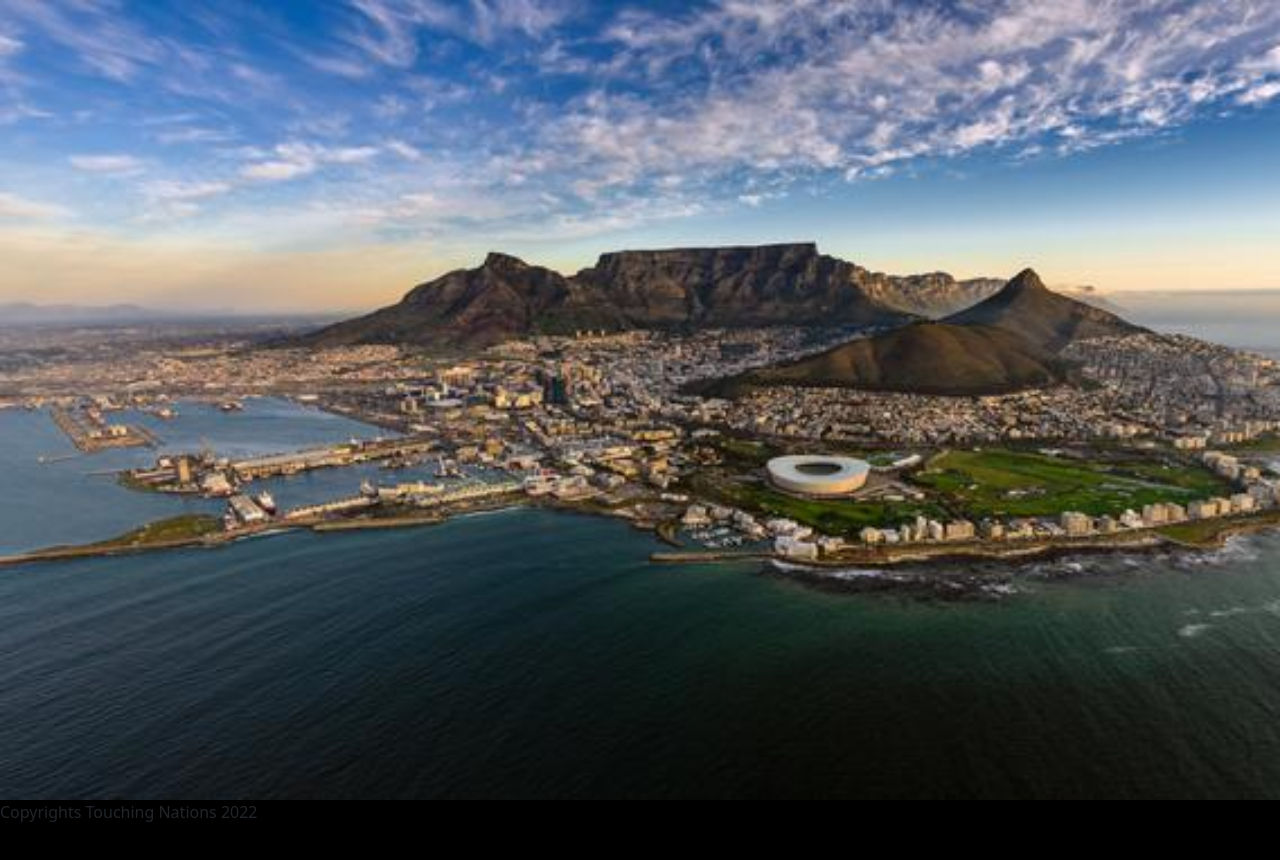
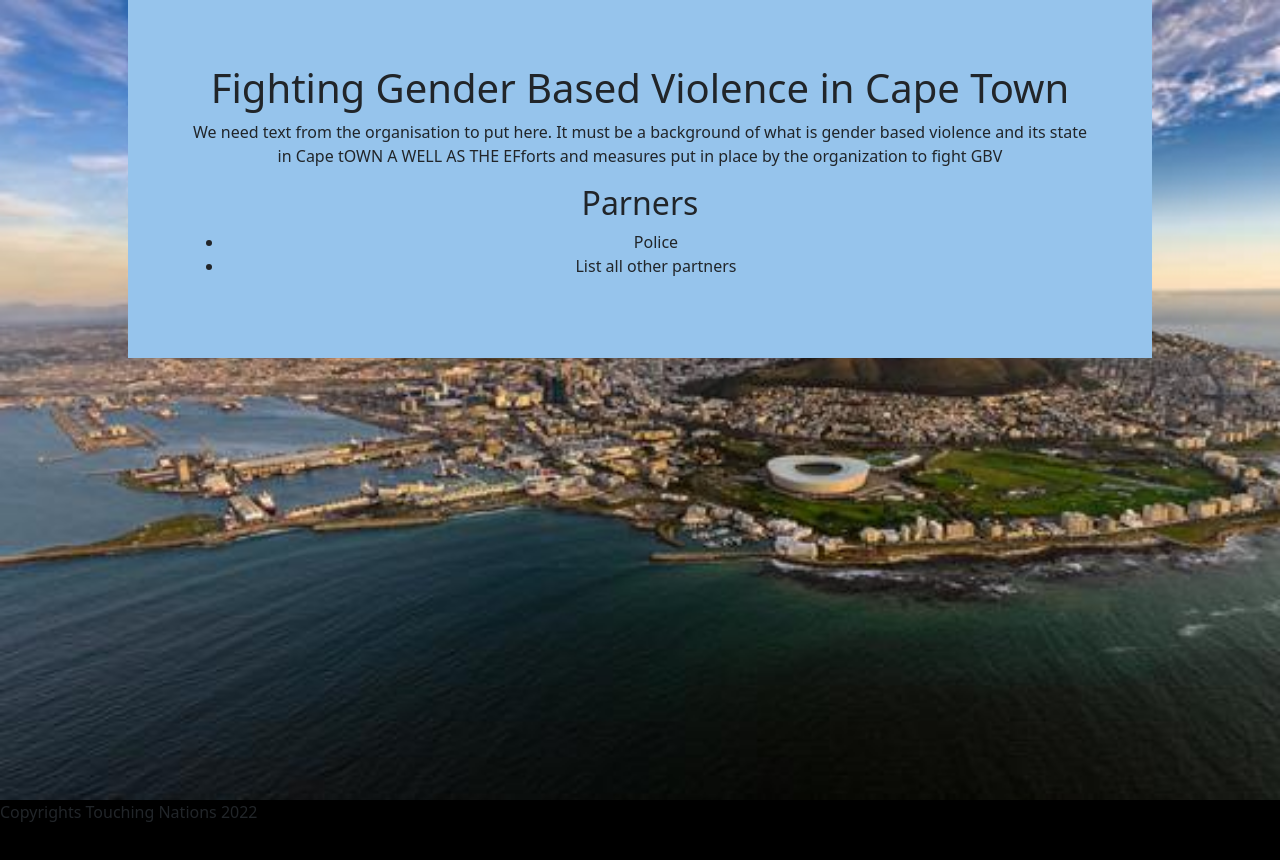
Before and after one commit to KudahShambare/GBV, a React (Create React App) app in the folder Start/front-end/: page / in a window 1280 px wide. Shown: the top 860 px of the page. Built offline with nearby package versions, Linux system fonts and the light colour scheme.

Commit message:
added components

```diff
--- a/Start/front-end/src/App.css
+++ b/Start/front-end/src/App.css
@@ -4,7 +4,17 @@
   background-size: cover;
   min-height: 100vh;
 }
-
+/*Hpme Page*/
+#services{
+  background-color: rgb(150, 196, 236);
+  width:80%;
+  display:block;
+  margin-left: auto;
+  margin-right: auto;
+  height:auto;
+  text-align: center;
+  padding: 5%;
+}
 /*Footer*/
 
 footer{
--- /dev/null
+++ b/Start/front-end/src/components/Services.js
@@ -0,0 +1,23 @@
+import React from "react";
+
+const Services = () => {
+  return (
+    <div id="services">
+      <h1>Fighting Gender Based Violence in Cape Town</h1>
+
+      <p>
+        {" "}
+        We need text from the organisation to put here. It must be a background
+        of what is gender based violence and its state in Cape tOWN A WELL AS
+        THE EFforts and measures put in place by the organization to fight GBV{" "}
+      </p>
+      <h2>Parners</h2>
+      <ul>
+        <li>Police</li>
+        <li>List all other partners</li>
+      </ul>
+
+    </div>
+  );
+};
+export default Services;
--- a/Start/front-end/src/pages/Home.js
+++ b/Start/front-end/src/pages/Home.js
@@ -1,10 +1,11 @@
 import React from "react";
 import Footer from "../components/Footer";
+import Services from "../components/Services";
 
 const Home=()=>{
     return(
         <><div className="pages">
-
+<Services/>
         </div><Footer /></>
     )
 }
```
Also changed, not shown: Start/front-end/src/components/QuickHelp.js (added, +10 -0 lines).
